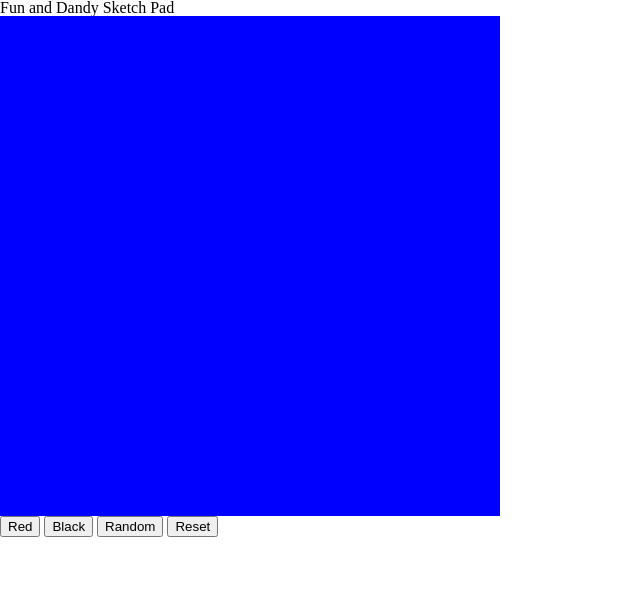
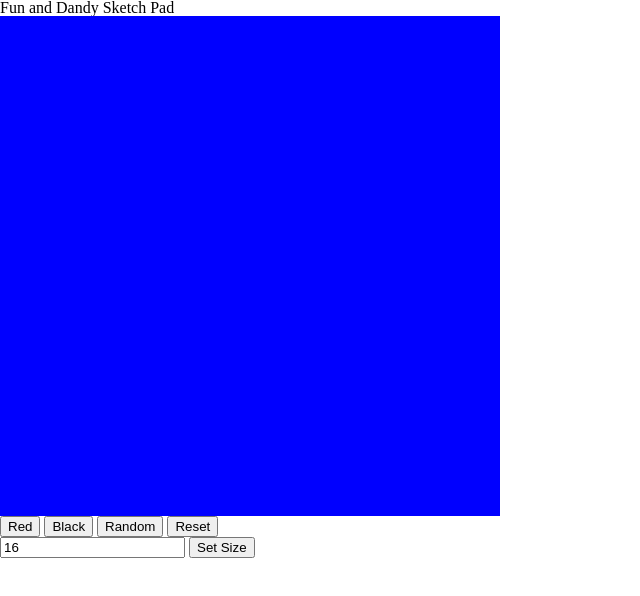
Before and after one commit to MAT-2/Etch-a-Sketch, a plain HTML site: page index.html in a window 1280 px wide. Shown: the whole page, without its empty margins (0-640 px from the left). Drawn offline with Linux system fonts and the light colour scheme.

Commit message:
Added div element to include input statement and button element in order to add section where users can specify what size board they want, while making sure that when the site is opened it is default with 16x16.

```diff
--- a/index.html
+++ b/index.html
@@ -19,6 +19,11 @@
         <button>Random</button>
         <button>Reset</button>
       </div>
+      <div>
+        <input type="text" placeholder="Size of Board" value="16" onchange="changeSize(this.value)">
+
+        <button>Set Size</button>
+      </div>
     </div>
   </div>
 </body>
```
